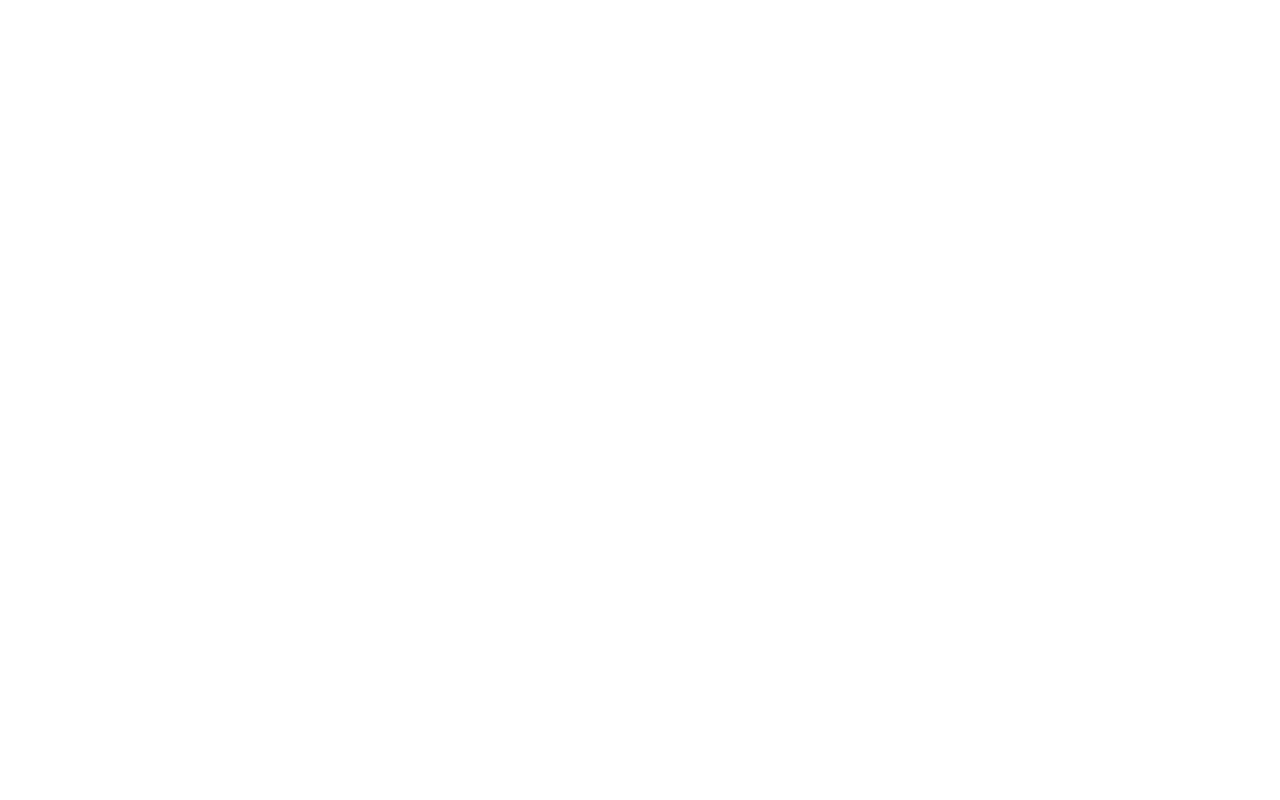
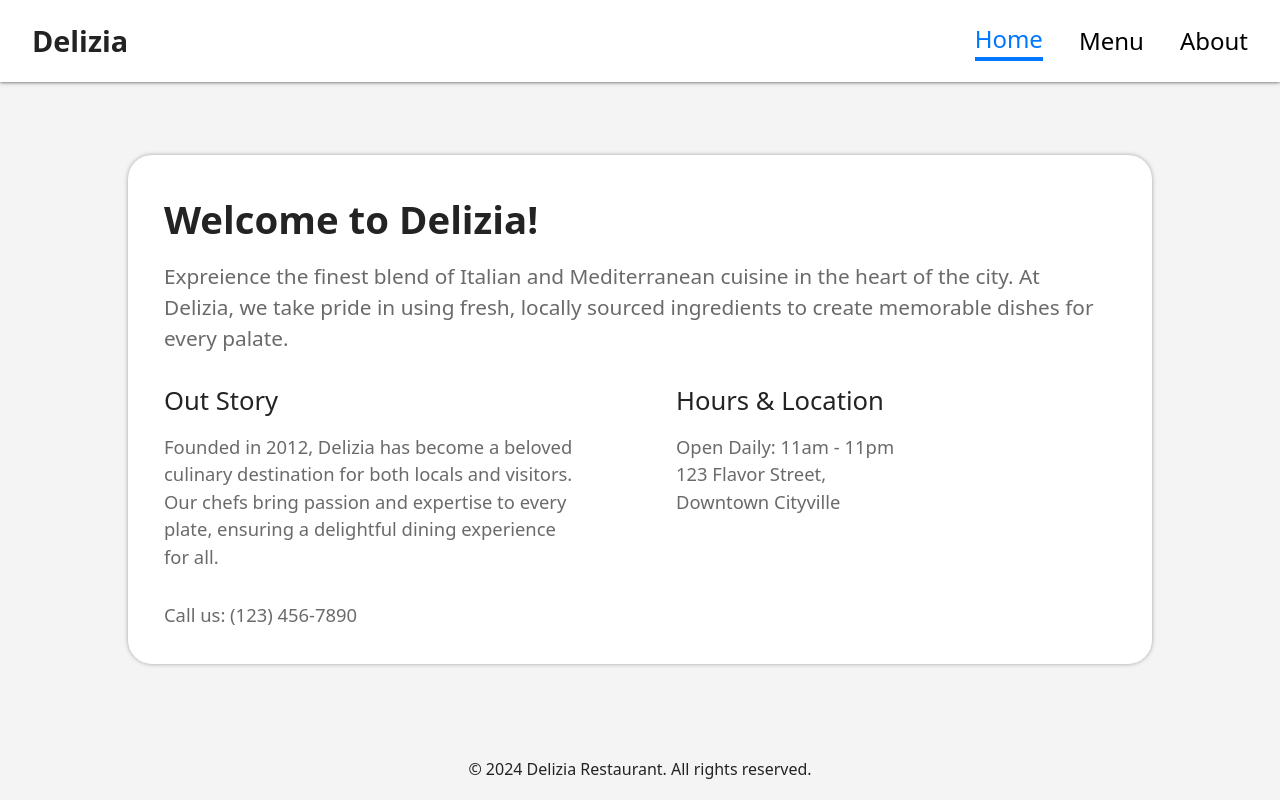
Before and after one commit to wrzdx/Restaurant, a website built with webpack: page src/index.html in a window 1280 px wide. Built offline with nearby package versions, Linux system fonts and the light colour scheme.

Commit message:
Add logic to switch between tabs

```diff
--- /dev/null
+++ b/src/about.js
@@ -0,0 +1,9 @@
+export default loadAbout
+
+function loadAbout() {
+  document.querySelector("#content").innerHTML = `
+  <div class="menu">
+    <h1>Some info about our restaurant</h1>
+  </div>
+    `;
+}
--- /dev/null
+++ b/src/homepage.js
@@ -0,0 +1,27 @@
+export default loadHomepage
+
+function loadHomepage() {
+  document.querySelector("#content").innerHTML = `
+  <div class="card">
+      <h1>Welcome to Delizia!</h1>
+      <p>Expreience the finest blend of Italian and Mediterranean cuisine in the heart of the city. At Delizia, we take pride in using fresh, locally sourced ingredients to create memorable dishes for every palate.</p>
+      <div class="info">
+        <div class="story">
+          <h3>Out Story</h3>
+          <p>Founded in 2012, Delizia has become a beloved culinary destination for both locals and visitors. Our chefs bring passion and expertise to every plate, ensuring a delightful dining experience for all.</p>
+        </div>
+        <div class="scheduleAndLocation">
+          <h3>Hours & Location</h3>
+          <p>
+            Open Daily: 11am - 11pm <br>
+            123 Flavor Street, <br>
+            Downtown Cityville
+          </p>
+        </div>
+      </div>
+      <div>
+        <p>Call us: (123) 456-7890</p>
+      </div>
+    </div>
+    `;
+}
--- a/src/index.html
+++ b/src/index.html
@@ -6,6 +6,24 @@
   <title>Document</title>
 </head>
 <body>
-
+  <header>
+    <div class="logo">Delizia</div>
+    <nav>
+      <button class="active">
+        Home
+      </button>
+      <button>
+        Menu
+      </button>
+      <button>
+        About
+      </button>
+    </nav>
+  </header>
+  <div id="content">
+  </div>
+  <footer>
+    © 2024 Delizia Restaurant. All rights reserved.
+  </footer>
 </body>
 </html>
--- a/src/index.js
+++ b/src/index.js
@@ -0,0 +1,28 @@
+import "./styles.css";
+import loadHomepage from "./homepage";
+import loadMenu from "./menu";
+import loadAbout from "./about";
+
+function start() {
+  function navHandler(e) {
+    if (e.target.nodeName !== "BUTTON") return;
+    for (let btn of e.target.parentElement.children) {
+      btn.classList.remove("active");
+    }
+
+    e.target.classList.add("active");
+    if (e.target.innerText === "Home") {
+      loadHomepage();
+    } else if ((e.target.innerText === "Menu")) {
+      loadMenu();
+    } else {
+      loadAbout();
+    }
+  }
+
+  document.querySelector("nav").addEventListener("click", navHandler);
+  loadHomepage();
+}
+
+
+start();
--- /dev/null
+++ b/src/menu.js
@@ -0,0 +1,9 @@
+export default loadMenu
+
+function loadMenu() {
+  document.querySelector("#content").innerHTML = `
+  <div class="menu">
+    <h1>Some menu</h1>
+  </div>
+    `;
+}
--- /dev/null
+++ b/src/styles.css
@@ -0,0 +1,145 @@
+/* Resetting */
+
+*, *::before, *::after {
+  box-sizing: border-box;
+}
+
+* {
+  margin: 0;
+  padding: 0;
+}
+
+
+body {
+  line-height: 1.5;
+  -webkit-font-smoothing: antialiased;
+}
+
+img, picture, video, canvas, svg {
+  display: block;
+  max-width: 100%;
+}
+
+input, button, textarea, select {
+  font: inherit;
+}
+
+p, h1, h2, h3, h4, h5, h6 {
+  overflow-wrap: break-word;
+}
+
+p {
+  text-wrap: pretty;
+}
+h1, h2, h3, h4, h5, h6 {
+  text-wrap: balance;
+}
+
+
+/* Main */
+
+body {
+  font-family: system-ui, "Segoe UI", Roboto, Helvetica, Arial, sans-serif, "Apple Color Emoji", "Segoe UI Emoji", "Segoe UI Symbol";
+  color: rgb(35, 35, 35);
+  display: flex;
+  flex-direction: column;
+  min-height: 100vh;
+  background-color: rgb(244, 244, 244);
+}
+
+header {
+  display: flex;
+  justify-content: space-between;
+  align-items: center;
+  padding: 1.2rem 2rem;
+  box-shadow: 0 0px 4px rgb(63, 63, 63);
+  background-color: white;
+}
+
+.logo {
+  font-size: 1.8rem;
+  font-weight: 700;
+}
+
+nav {
+  display: flex;
+  gap: 36px;
+}
+
+nav button {
+  border: none;
+  background-color: transparent;
+  font-size: 1.5rem;
+  font-weight: 500;
+  cursor: pointer;
+}
+
+nav button:hover {
+  filter: opacity(0.5);
+}
+
+.active {
+  border-bottom: 4px solid rgb(0, 119, 255);
+  color: rgb(0, 119, 255);
+}
+
+#content {
+  flex: 1;
+  display: flex;
+  justify-content: center;
+  align-items: center;
+}
+
+.card {
+  background-color: white;
+  max-width: 80%;
+  border-radius: 24px;
+  box-shadow: 0 0 4px rgb(161, 161, 161);
+  padding: 36px;
+}
+
+.card h1 {
+  font-weight: 700;
+  font-size: 2.4rem;
+}
+
+.card > p {
+  font-weight: 400;
+  font-size: 1.3rem;
+  margin: 12px 0 28px;
+  color: rgb(106, 106, 106);
+}
+
+.info {
+  display: flex;
+  gap: 72px;
+}
+
+.info > div {
+  flex: 1;
+}
+
+.info h3 {
+  font-size: 1.6rem;
+  font-weight: 500;
+}
+
+.info p {
+  font-weight: 400;
+  font-size: 1.15rem;
+  margin: 12px 0;
+  color: rgb(106, 106, 106);
+}
+
+.card > div:last-child {
+  font-weight: 400;
+  font-size: 1.15rem;
+  margin: 18px 0 0;
+  color: rgb(106, 106, 106);
+}
+
+
+footer {
+  text-align: center;
+  padding: 1.2rem;
+}
```
